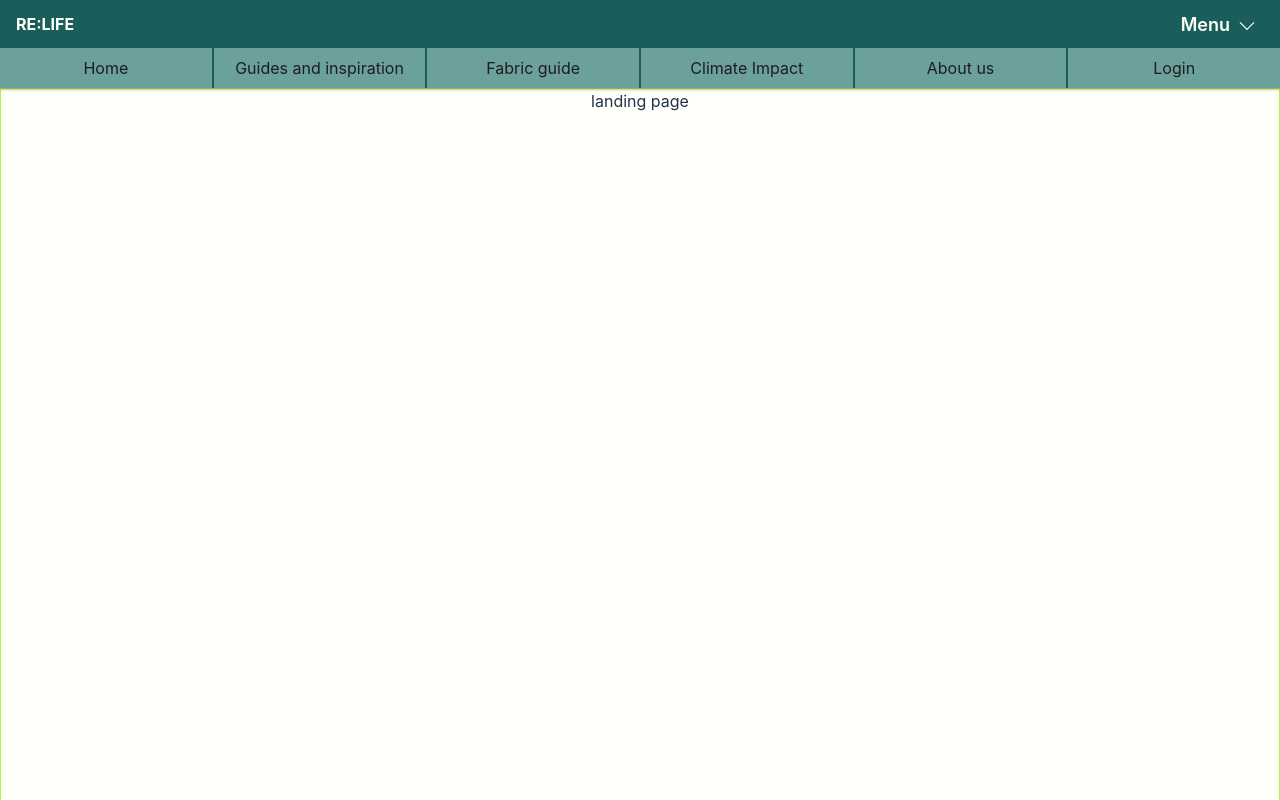
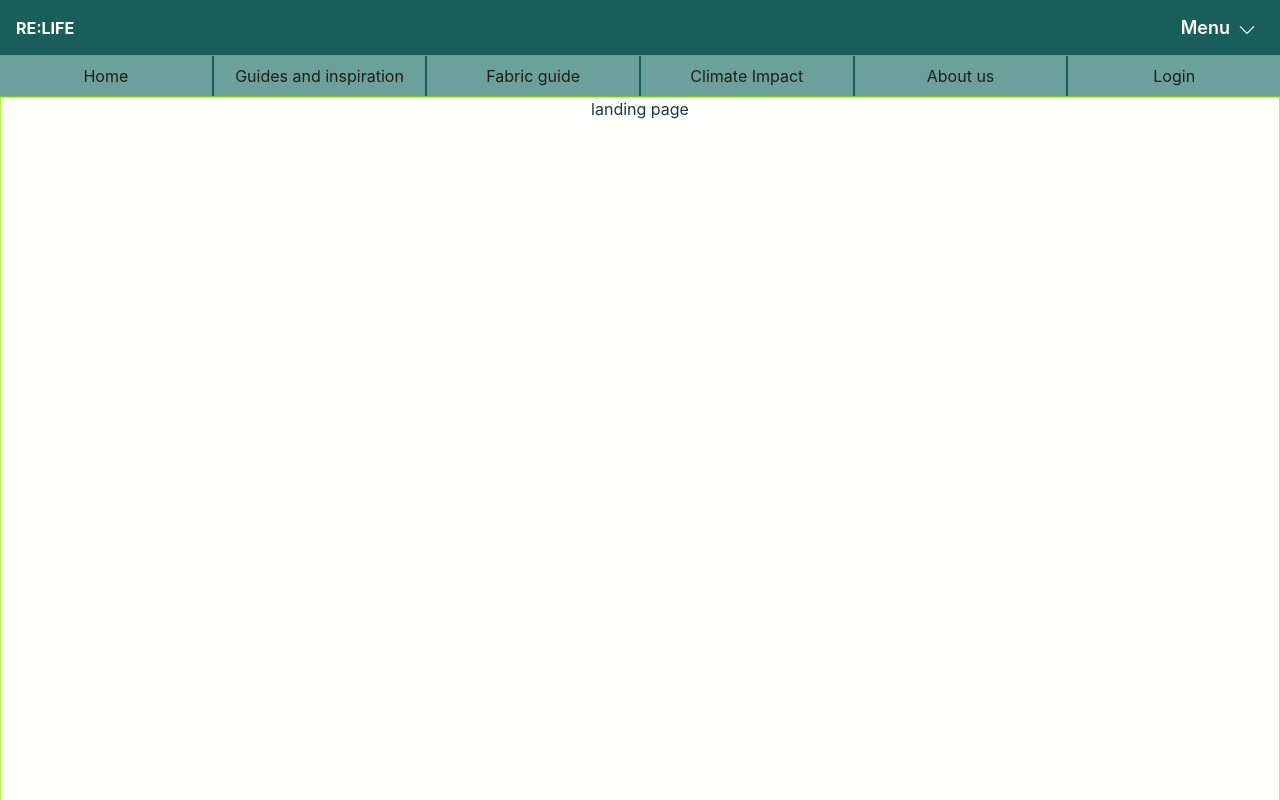
Before and after one commit to lisalindblom/Degree-project, a React (Vite) app: page / in a window 1280 px wide. Both pictures are taken after a click on the button "Menu". Shown: the top 800 px of the page. Built offline with nearby package versions, Linux system fonts and the light colour scheme; no server answers.

Commit message:
fix: display menu over the page

```diff
--- a/src/scss/_header.scss
+++ b/src/scss/_header.scss
@@ -5,7 +5,7 @@
     font-size: 2rem;
   }
   .hamburger {
-    z-index: 2;
+    z-index: 3;
     position: absolute;
     top: 1rem;
     right: 1rem;
@@ -19,7 +19,7 @@
 
   .top {
     background-color: var.$primaryColor;
-    height: 6vh;
+    height: 55px;
     width: 100%;
     display: flex;
     flex-direction: row;
@@ -35,7 +35,7 @@
   }
   .bottom {
     background-color: var.$secondaryColor;
-    height: 3vh;
+    height: 25px;
     width: 100%;
     ul {
       flex-direction: row;
@@ -50,7 +50,7 @@
   }
 
   .nav-container {
-    z-index: 1;
+    z-index: 2;
     background-color: var.$primaryColor;
     width: 80vw;
     transition: 0.5s;
```
